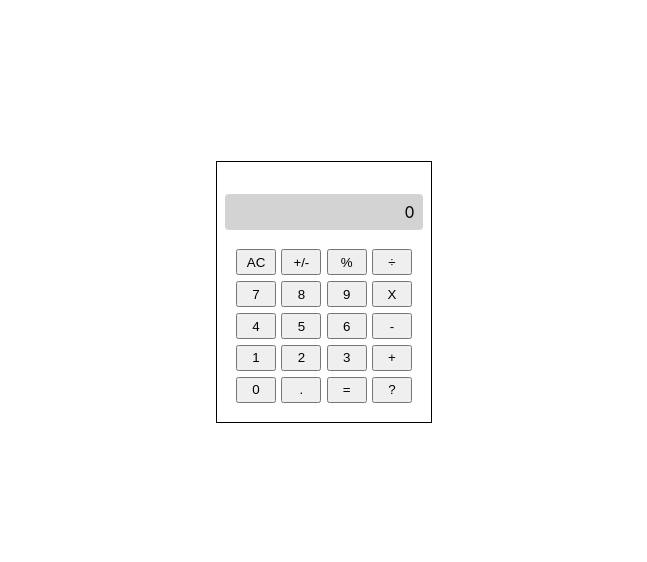
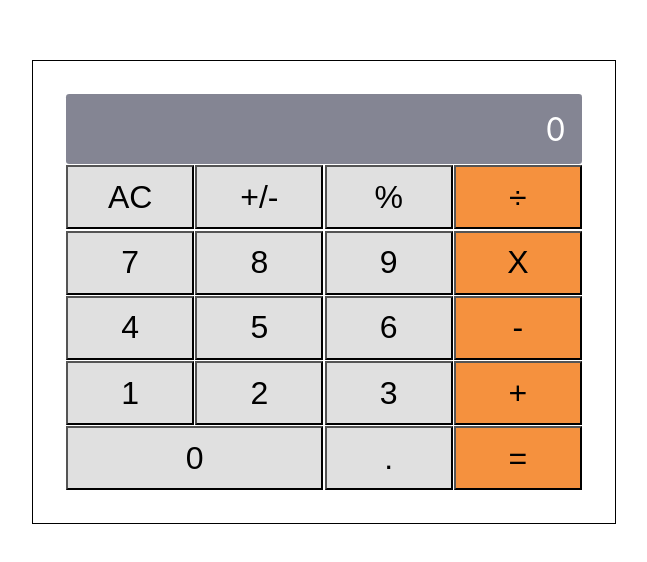
Before and after one commit to FrancoRosa/react-calc, a React (Create React App) app: page / in a window 1280 px wide. Shown: the part 108-670 px from the top of the page, without its empty margins (316-963 px from the left). Built offline with nearby package versions, Linux system fonts and the light colour scheme.

Commit message:
Add style to display and buttons

```diff
--- a/src/components/Button.js
+++ b/src/components/Button.js
@@ -2,14 +2,19 @@ import React from 'react';
 import PropTypes from 'prop-types';
 import '../styles/Button.css';
 
-const Button = ({ text }) => (
-  <button id="button" type="button">
+const Button = ({ text, className }) => (
+  <button id="button" type="button" className={className}>
     { text }
   </button>
 );
 
 Button.propTypes = {
   text: PropTypes.string.isRequired,
+  className: PropTypes.string,
+};
+
+Button.defaultProps = {
+  className: 'common',
 };
 
 export default Button;
--- a/src/components/ButtonPanel.js
+++ b/src/components/ButtonPanel.js
@@ -8,31 +8,30 @@ const ButtonPanel = () => (
       <Button text="AC" />
       <Button text="+/-" />
       <Button text="%" />
-      <Button text="÷" />
+      <Button text="÷" className="operator" />
     </div>
     <div>
       <Button text="7" />
       <Button text="8" />
       <Button text="9" />
-      <Button text="X" />
+      <Button text="X" className="operator" />
     </div>
     <div>
       <Button text="4" />
       <Button text="5" />
       <Button text="6" />
-      <Button text="-" />
+      <Button text="-" className="operator" />
     </div>
     <div>
       <Button text="1" />
       <Button text="2" />
       <Button text="3" />
-      <Button text="+" />
+      <Button text="+" className="operator" />
     </div>
     <div>
-      <Button text="0" />
+      <Button text="0" className="double" />
       <Button text="." />
-      <Button text="=" />
-      <Button text="?" />
+      <Button text="=" className="operator"/>
     </div>
 
   </div>
--- a/src/styles/App.css
+++ b/src/styles/App.css
@@ -0,0 +1,4 @@
+.app {
+  min-width: 16em;
+  font-size: 32px;
+}
--- a/src/styles/Button.css
+++ b/src/styles/Button.css
@@ -1,5 +1,21 @@
-#button {
+button {
   height: 2em;
-  width: 3em;
-  margin: 0.2em;
+  margin: 0.02em;
+  font-size: 32px;
+  padding: 0;
 }
+
+.common {
+  width: 4em;
+  background-color: #e0e0e0;
+}
+
+.double {
+  width: 8.04em;
+  background-color: #e0e0e0;
+}
+
+.operator {
+  width: 4em;
+  background-color: #f5913e
+}
--- a/src/styles/Display.css
+++ b/src/styles/Display.css
@@ -1,7 +1,11 @@
 #display {
   text-align: right;
-  width: 100%;
-  background-color: lightgrey;
+  width: 15.1em;
+  background-color: #848593;
+  border-radius: 0.1em;
+  height: 1.2em;
+  margin: 0.02em;
   padding: 0.5em;
-  border-radius: 0.25em;
+  font-size: 32px;
+  color: white;
 }
```
